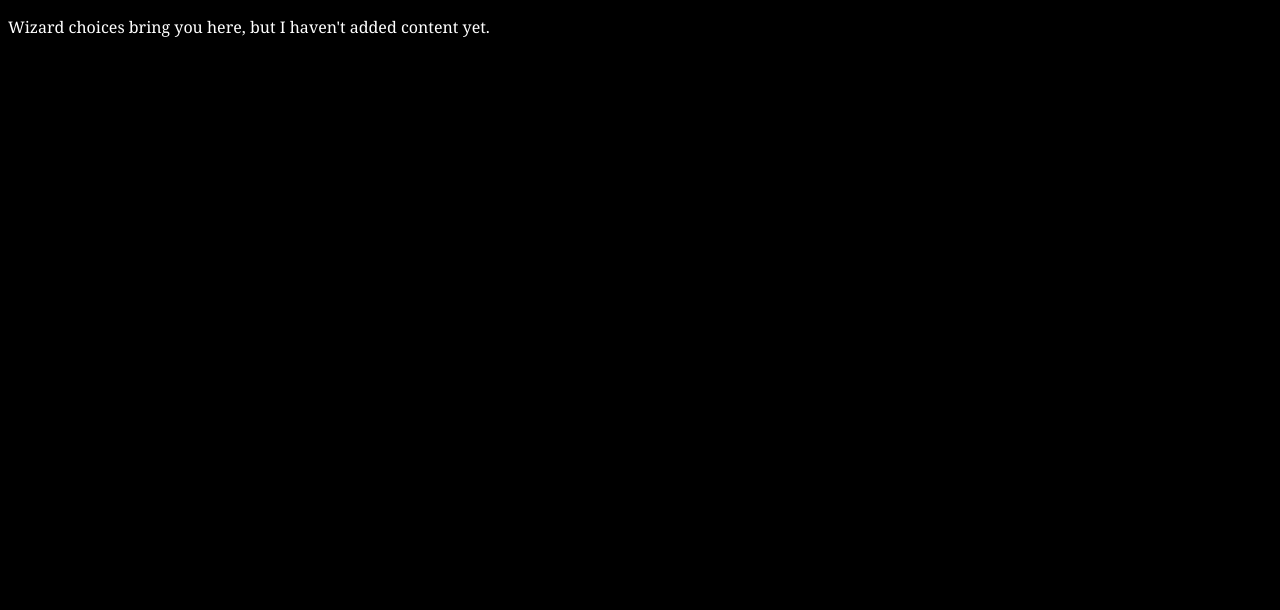
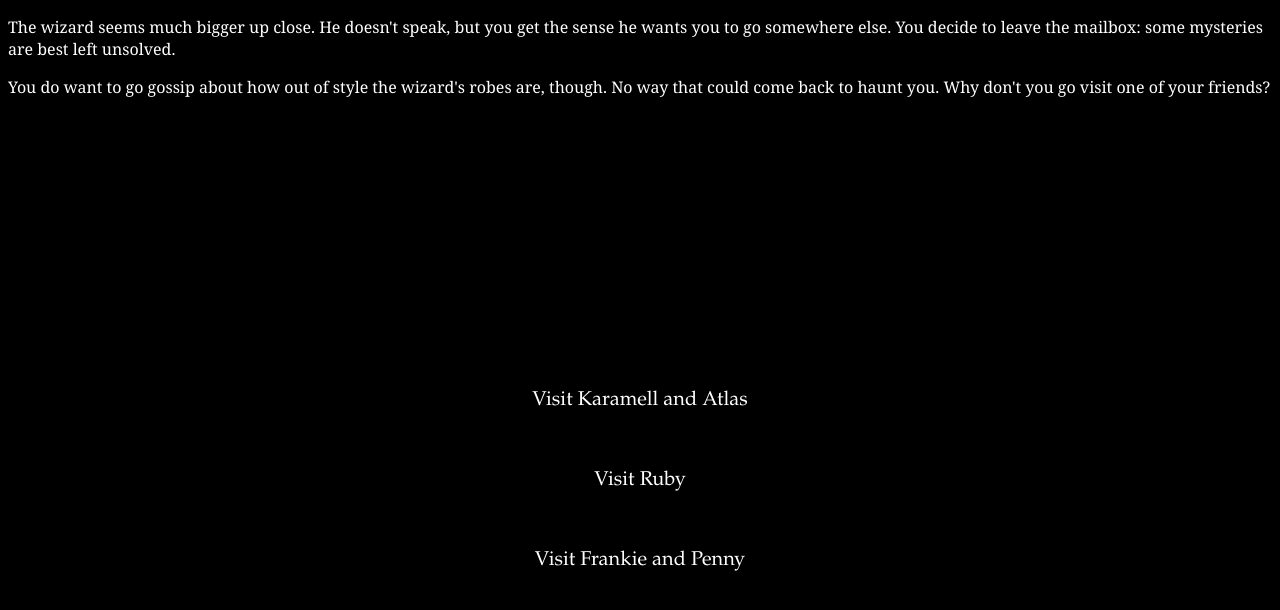
Before and after one commit to caitlin-rich/pookathegame, a plain HTML site: page mailbox_003.html in a window 1280 px wide. Drawn offline with Linux system fonts and the light colour scheme; a web font is replaced by a local one.

Commit message:
Still building content

```diff
--- a/mailbox_003.html
+++ b/mailbox_003.html
@@ -3,5 +3,13 @@
      <link href="style.css" rel="stylesheet" type="text/css" media="all">
 </head>
 <body>
-    <p>Wizard choices bring you here, but I haven't added content yet.</p>
+    <p>The wizard seems much bigger up close. He doesn't speak, but you get the sense he wants you to go somewhere else. You decide to leave the mailbox: some mysteries are best left unsolved. </p>
+    <p>You do want to go gossip about how out of style the wizard's robes are, though. No way that could come back to haunt you. Why don't you go visit one of your friends?</p>
+    <!-- Links for navigation and map -->
+    <a class = "gamelink leftlink"  href="mailbox_004.html">Visit Karamell and Atlas</a>
+    <br>
+    <a class = "gamelink rightlink"  href="mailbox_004.html">Visit Ruby</a>
+    <br>
+    <a class = "gamelink rightlink" id="trickwizard" href='mailbox_005.html'>Visit Frankie and Penny</a>
+<!-- End of links for navigation and map-->
 </body>
--- a/style.css
+++ b/style.css
@@ -244,7 +244,6 @@ p {
     background-color: white;
 }
 
-#stupidchicken {
-    max-width: 70px;
-    max-height: 70px;
+#trickwizard {
+    top: 70%;
 }
```
Also changed, not shown: eyes.html (deleted, +0 -11 lines), index.html (+1 -1 lines), mailbox_004.html (added, +9 -0 lines), mailbox_005.html (added, +9 -0 lines), code_for_copying.txt (added).
